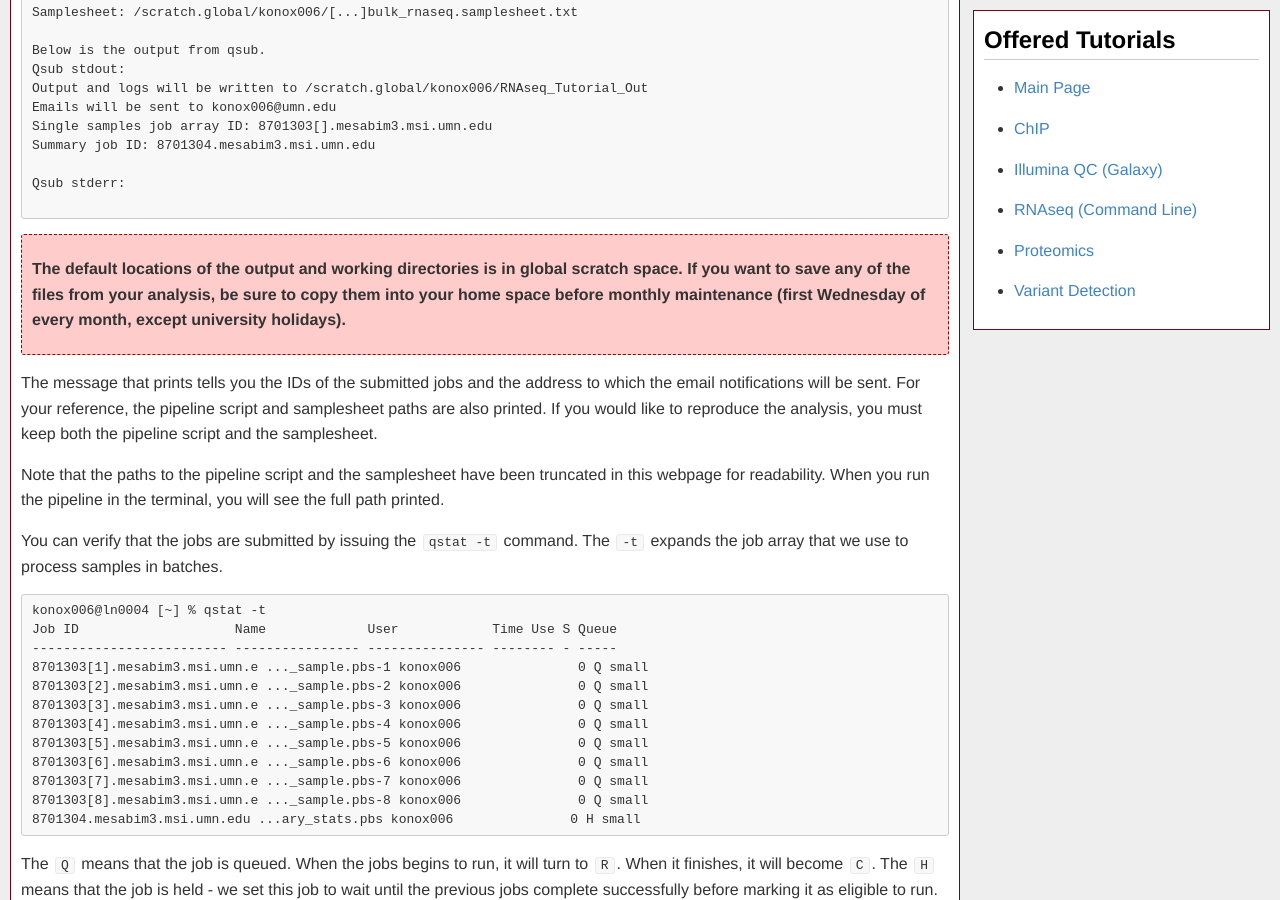
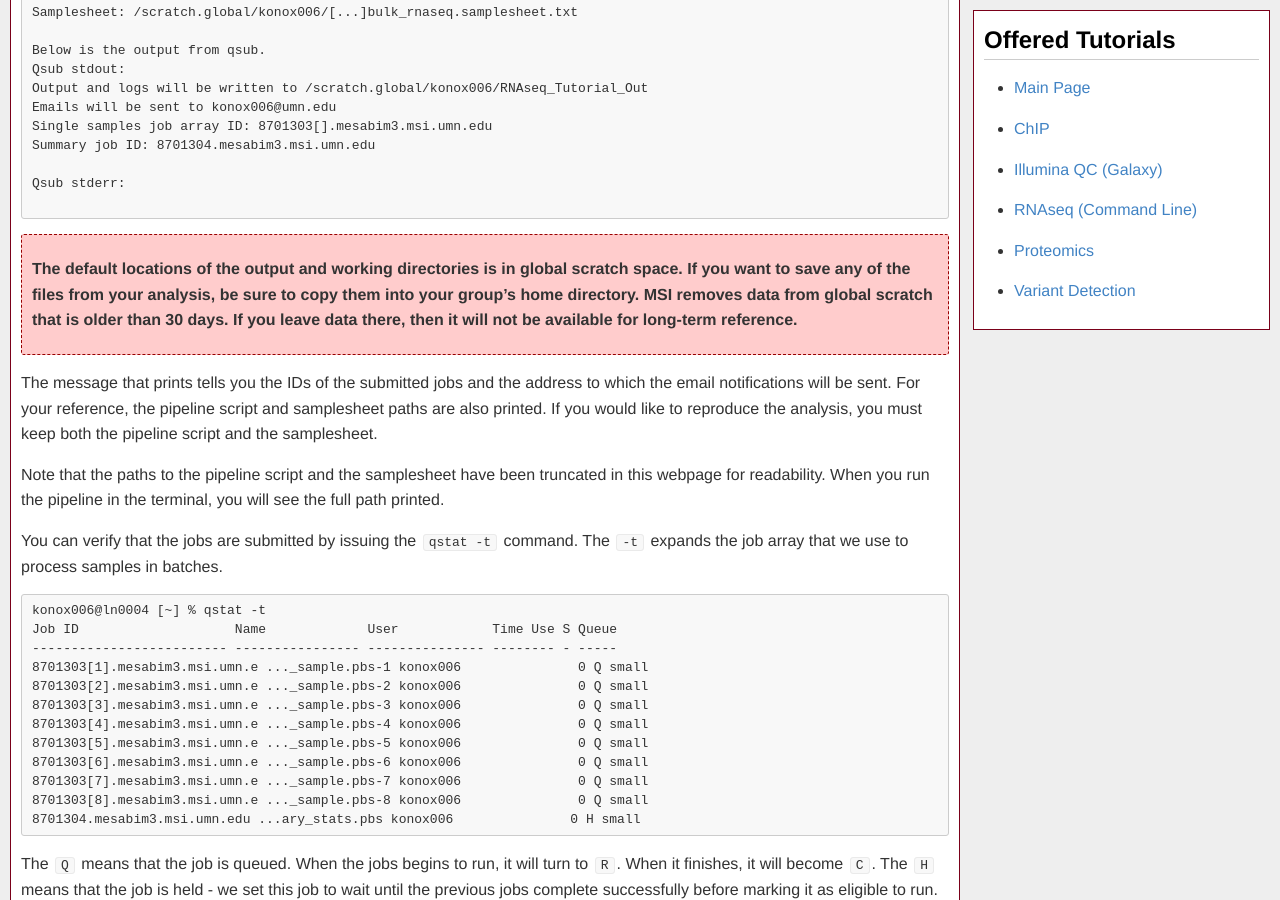
Before and after one commit to msi-ris/Tutorials, a Jekyll site: the page built from rnaseq_cmd.md, in a window 1280 px wide and 900 px high, scrolled down 11736 px. Built offline with Jekyll 4.4.1, drawn with Linux system fonts in a browser that asks for light colours; some of the changed text lies outside the part shown.

Commit message:
fix warning message in bulk rnaseq

```diff
--- a/rnaseq_cmd.md
+++ b/rnaseq_cmd.md
@@ -497,8 +497,9 @@ Qsub stderr:
 
 The default locations of the output and working directories is in global scratch
 space. If you want to save any of the files from your analysis, be sure to
-copy them into your home space before monthly maintenance (first Wednesday of
-every month, except university holidays).
+copy them into your group's home directory. MSI removes data from global scratch
+that is older than 30 days. If you leave data there, then it will not be
+available for long-term reference.
 
 </div>
 
```
Also changed, not shown: other parts of rnaseq_cmd.md (+1 -1 lines).
